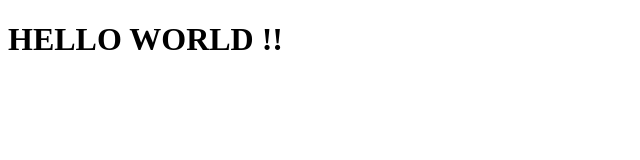
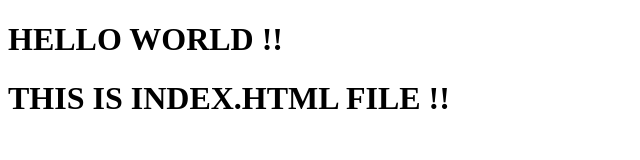
Before and after one commit to sagrikabarge/MERN-stack-project, a plain HTML site: page index.html in a window 1280 px wide. Shown: the whole page, without its empty margins (0-640 px from the left). Drawn offline with Linux system fonts and the light colour scheme.

Commit message:
update:index.html file

```diff
--- a/index.html
+++ b/index.html
@@ -9,6 +9,7 @@
 </head>
 <body>
 <h1>HELLO WORLD !!</h1>
+ <h1>THIS IS INDEX.HTML FILE !!</h1>
     <script src="js/app.js"></script>
 </body>
 </html>
```
